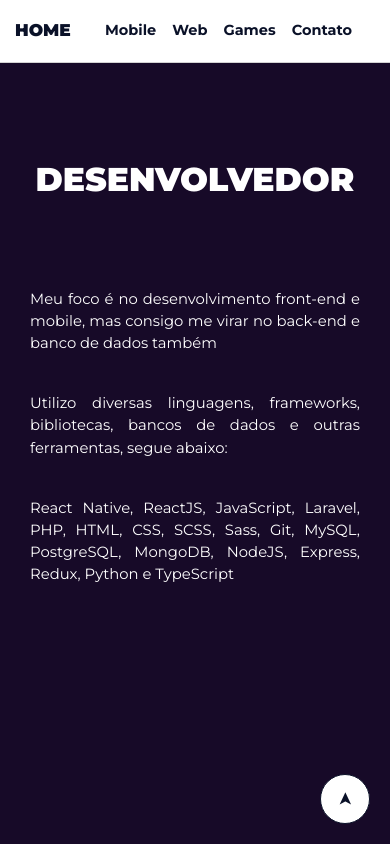
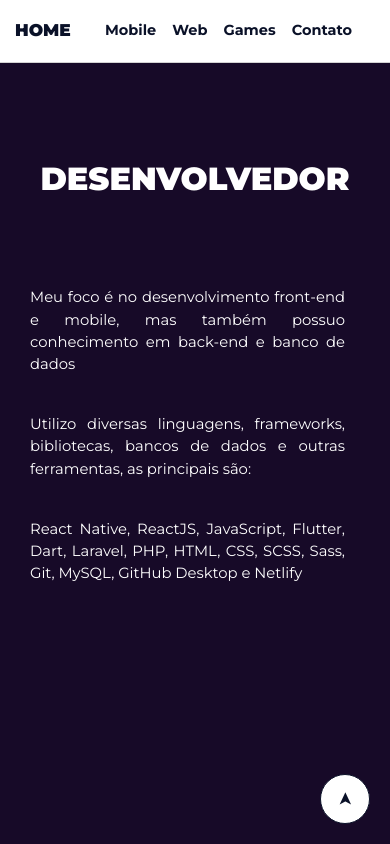
Before and after one commit to RodrigoBJJ94/my-website-pt-br-react, a React (Create React App) app: page / in a window 390 px wide. Shown: the top 844 px of the page. Built offline with nearby package versions, Linux system fonts and the light colour scheme; the HTML template or start-up script is replaced by a standard one.

Commit message:
Version 1.21

```diff
--- a/src/App.css
+++ b/src/App.css
@@ -165,8 +165,8 @@
   p.tab {
     font-size: 16.5px;
     margin-top: 65px;
+    margin-right: 15px;
   }
-
 
   h4 {
     padding: 7px;
@@ -180,7 +180,7 @@
 
 @media (max-width: 400px) {
   h2 {
-    font-size: 33px;
+    font-size: 32px;
     margin-bottom: -25px;
     text-align: center;
   }
--- a/src/components/Home/HomeMain.js
+++ b/src/components/Home/HomeMain.js
@@ -3,9 +3,9 @@
 export default function HomeMain() {
     return (
         <>
-            <p className="tab">Meu foco é no desenvolvimento front-end e mobile, mas consigo me virar no back-end e banco de dados também</p>
-            <p className="tab">Utilizo diversas linguagens, frameworks, bibliotecas, bancos de dados e outras ferramentas, segue abaixo:</p>
-            <p className="tab">React Native, ReactJS, JavaScript, Laravel, PHP, HTML, CSS, SCSS, Sass, Git, MySQL, PostgreSQL, MongoDB, NodeJS, Express, Redux, Python e TypeScript</p>
+            <p className="tab">Meu foco é no desenvolvimento front-end e mobile, mas também possuo conhecimento em back-end e banco de dados</p>
+            <p className="tab">Utilizo diversas linguagens, frameworks, bibliotecas, bancos de dados e outras ferramentas, as principais são:</p>
+            <p className="tab">React Native, ReactJS, JavaScript, Flutter, Dart, Laravel, PHP, HTML, CSS, SCSS, Sass, Git, MySQL, GitHub Desktop e Netlify</p>
         </>
     );
 };
```
